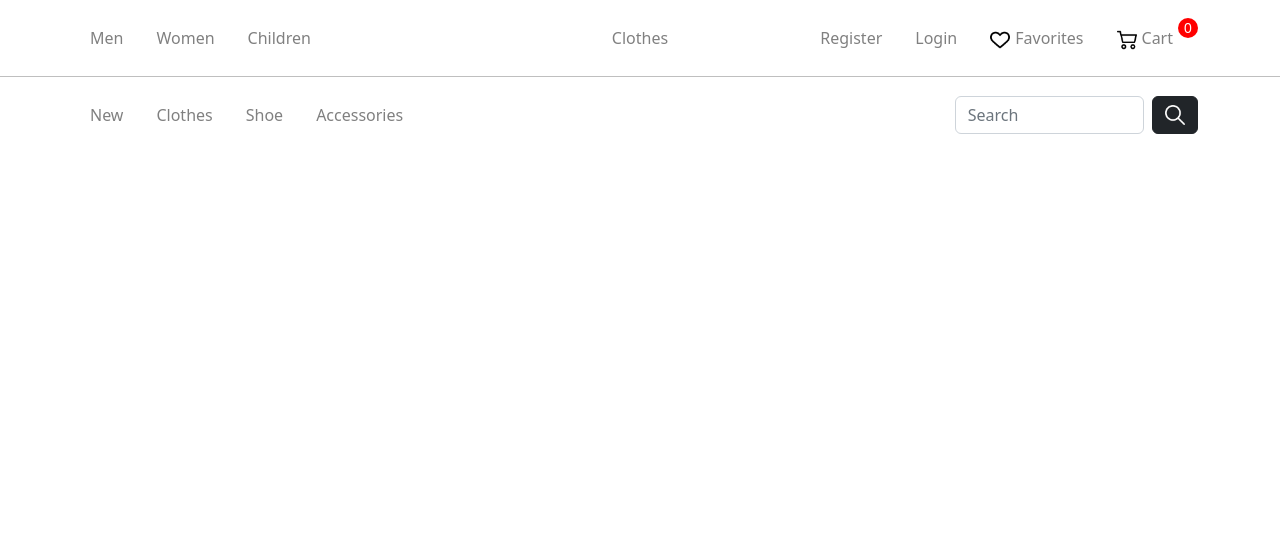
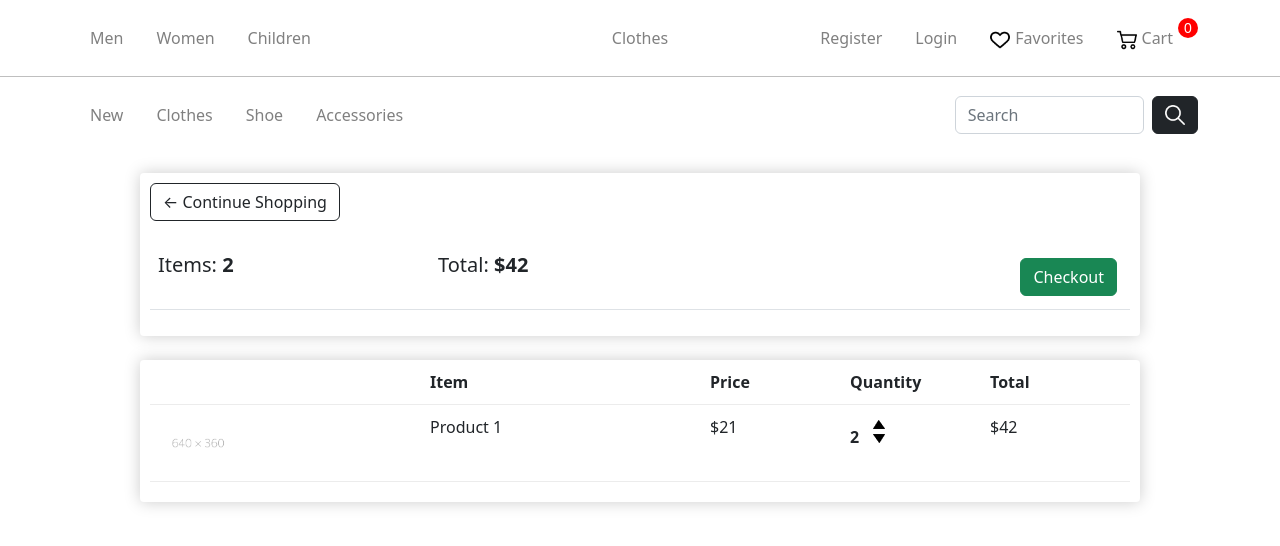
Before and after one commit to Matvey1109/Online_clothing_store_Django, a Django app: page /cart/ in a window 1280 px wide. Shown: the top 546 px of the page. Run offline with Django 4.2, Linux system fonts and the light colour scheme; lists and menus that the app fills with data are empty.

Commit message:
Added templates of products on categories and cart

```diff
--- /dev/null
+++ b/store/static/store/css/CategoriesCartCheckout.css
@@ -0,0 +1,66 @@
+.box-element {
+    box-shadow:hsl(0, 0%, 80%) 0 0 16px;
+    background-color: white;
+    border-radius: 4px;
+    padding: 10px;
+}
+
+.thumbnail {
+    width: 100%;
+    height: 200px;
+    -webkit-box-shadow: -1px -3px 5px -2px rgba(214, 214, 214);
+    -moz-box-shadow: -1px -3px 5px -2px rgba(214, 214, 214);
+    box-shadow: -1px -3px 5px -2px rgba(214, 214, 214);
+}
+
+.product {
+    border-radius: 0 0 4px 4px;
+}
+
+.col-lg-12 {
+    max-width: 80%;
+    margin: 0 auto;
+}
+
+.col-lg-4 {
+    width: 23%;
+}
+
+.row {
+    display: flex;
+    justify-content: center;
+    align-items: center;
+    margin-top: 20px;
+    width: 100%;
+    margin-left: 0;
+}
+
+.row-image {
+    width: 100px;
+}
+
+.cart-row {
+    display: flex;
+    align-items: flex-stretch;
+    padding-bottom: 10px;
+    margin-bottom: 10px;
+    border-bottom: 1px solid #ececec;
+}
+
+.quantity {
+    display: inline-block;
+    font-weight: 700;
+    padding-right: 10px;
+}
+
+.chg-quantity {
+    width: 12px;
+    cursor: pointer;
+    display: block;
+    margin-top: 5px;
+    transition: .1s;
+}
+
+.chg-quantity:hover {
+    opacity: .6;
+}
--- a/store/static/store/css/main.css
+++ b/store/static/store/css/main.css
@@ -34,16 +34,6 @@
     float: right;
 }
 
-.btn-outline-success {
-    background-color: black;
-    color: white;
-    transition: background-color 0.2s ease-in-out;
-}
-
-.btn-outline-success:hover{
-    background-color: gray;
-}
-
 .btn-outline-success:active{
     background-color: gray;
 }
--- a/store/templates/store/cart.html
+++ b/store/templates/store/cart.html
@@ -1,6 +1,57 @@
 {% extends 'store/layout.html' %}
-
+{% load static %}
 {% block title %}Cart{% endblock %}
 
 {% block content %}
+
+    <link rel="stylesheet" href="{% static 'store/css/CategoriesCartCheckout.css' %}">
+	<div class="row">
+		<div class="col-lg-12">
+			<div class="box-element">
+
+				<a  class="btn btn-outline-dark" href="{% url 'categories' %}">&#x2190; Continue Shopping</a>
+
+				<br>
+				<br>
+				<table class="table">
+					<tr>
+						<th><h5>Items: <strong>2</strong></h5></th>
+						<th><h5>Total: <strong>$42</strong></h5></th>
+						<th>
+							<a  style="float:right; margin:5px;" class="btn btn-success" href="{% url 'checkout' %}">Checkout</a>
+						</th>
+					</tr>
+				</table>
+
+			</div>
+
+			<br>
+			<div class="box-element">
+				<div class="cart-row">
+					<div style="flex:2"></div>
+					<div style="flex:2"><strong>Item</strong></div>
+					<div style="flex:1"><strong>Price</strong></div>
+					<div style="flex:1"><strong>Quantity</strong></div>
+					<div style="flex:1"><strong>Total</strong></div>
+				</div>
+
+				<div class="cart-row">
+					<div style="flex:2"><img class="row-image" src="../../static/store/img/placeholder.png"></div>
+					<div style="flex:2"><p>Product 1</p></div>
+					<div style="flex:1"><p>$21</p></div>
+					<div style="flex:1">
+						<p class="quantity">2</p>
+						<div class="quantity">
+							<img class="chg-quantity" src="../../static/store/img/arrow-up.png">
+
+							<img class="chg-quantity" src="../../static/store/img/arrow-down.png">
+						</div>
+					</div>
+					<div style="flex:1"><p>$42</p></div>
+				</div>
+
+			</div>
+		</div>
+	</div>
+
 {% endblock %}
--- a/store/templates/store/layout.html
+++ b/store/templates/store/layout.html
@@ -18,13 +18,13 @@
     <div class="container justify-content-center">
         <ul class="nav navbar-nav w-100 flex-nowrap">
             <li class="nav-item active">
-                <a class="nav-link lk" href="#">Men</a>
+                <a class="nav-link lk" href="{% url 'categories' %}">Men</a>
             </li>
             <li class="nav-item">
-                <a class="nav-link lk" href="#">Women</a>
+                <a class="nav-link lk" href="{% url 'categories' %}">Women</a>
             </li>
             <li class="nav-item">
-                <a class="nav-link lk" href="#">Children</a>
+                <a class="nav-link lk" href="{% url 'categories' %}">Children</a>
             </li>
         </ul>
         <ul class="nav navbar-nav justify-content-center">
@@ -53,7 +53,7 @@
         </ul>
     </div>
     </nav>
-    <hr>
+    <hr class="nav">
 
     <nav class="navbar navbar-expand-sm navbar-dark sec-nav">
     <div class="container justify-content-center">
```
Also changed, not shown: store/templates/store/categories.html (+44 -1 lines), db.sqlite3, store/static/store/img/arrow-down.png (added), store/static/store/img/arrow-up.png (added), store/static/store/img/placeholder.png (added).
